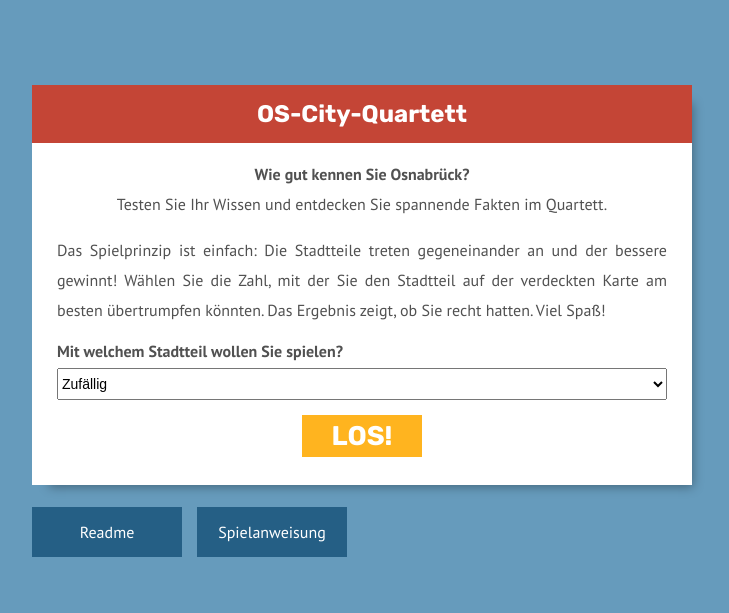
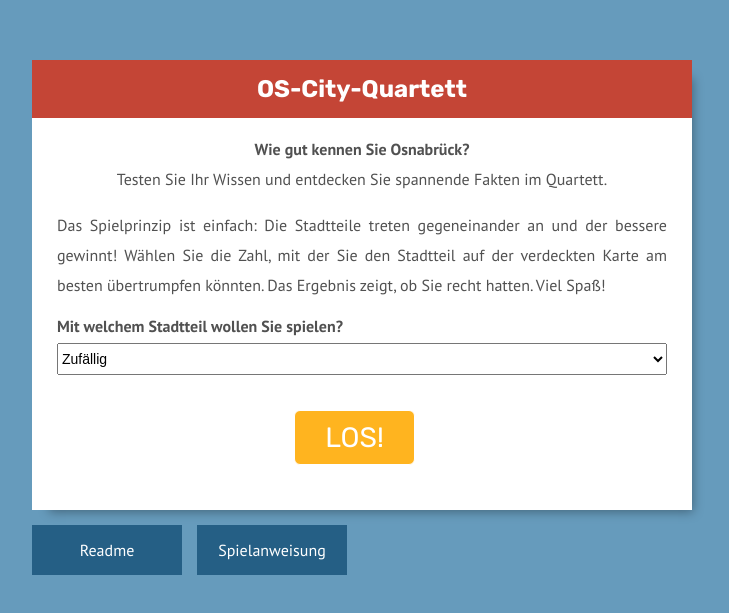
Before and after one commit to DutchGerman/quartier-quartett, a Vue app: page / in a window 1280 px wide. Shown: the part 115-728 px from the top of the page, without its empty margins (278-1007 px from the left). Built offline with nearby package versions, Linux system fonts and the light colour scheme; what vue-confetti, vue-eva-icons would draw is missing.

Commit message:
fix: homepage button

```diff
--- a/src/views/Home.vue
+++ b/src/views/Home.vue
@@ -54,7 +54,7 @@
 
 .start {
   width: 660px;
-  height: auto;
+  height: 450px;
   min-height: 400px;
 }
 
@@ -82,13 +82,18 @@
 }
 
 .start-button {
+  border: 1px solid #fff;
   background-color: #ffb41f;
-  padding: 5px 30px;
+  padding: 10px 30px;
   color: #fff;
-  font-size: 27px;
+  font-size: 28px;
   font-family: 'Rubik', sans-serif;
   text-decoration: none;
-  font-weight: 900;
+  margin-left: -15px;
+  border-radius: 6px;
+  cursor: pointer;
+  margin-top: 20px;
+  margin-bottom: 10px;
 }
 
 .start-button:hover {
```
